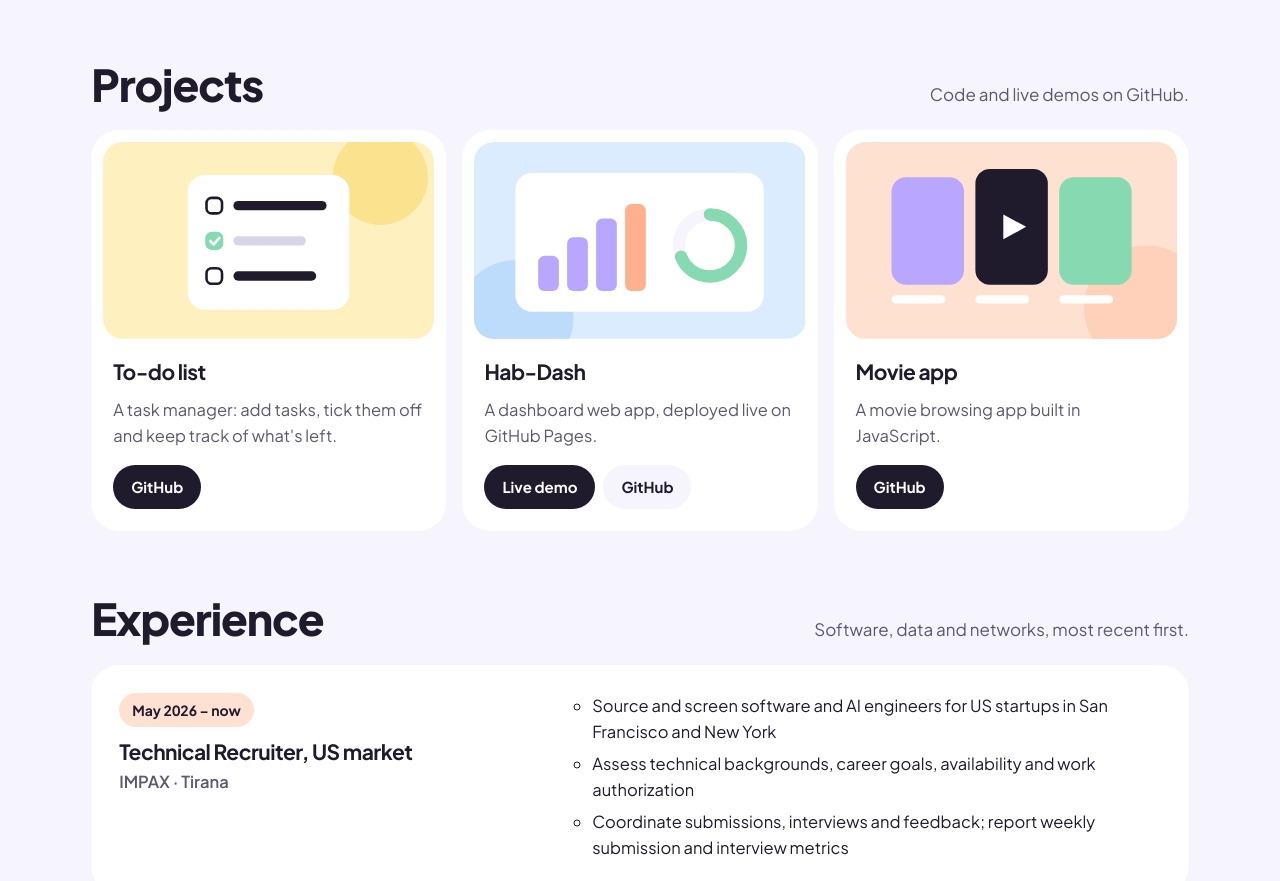
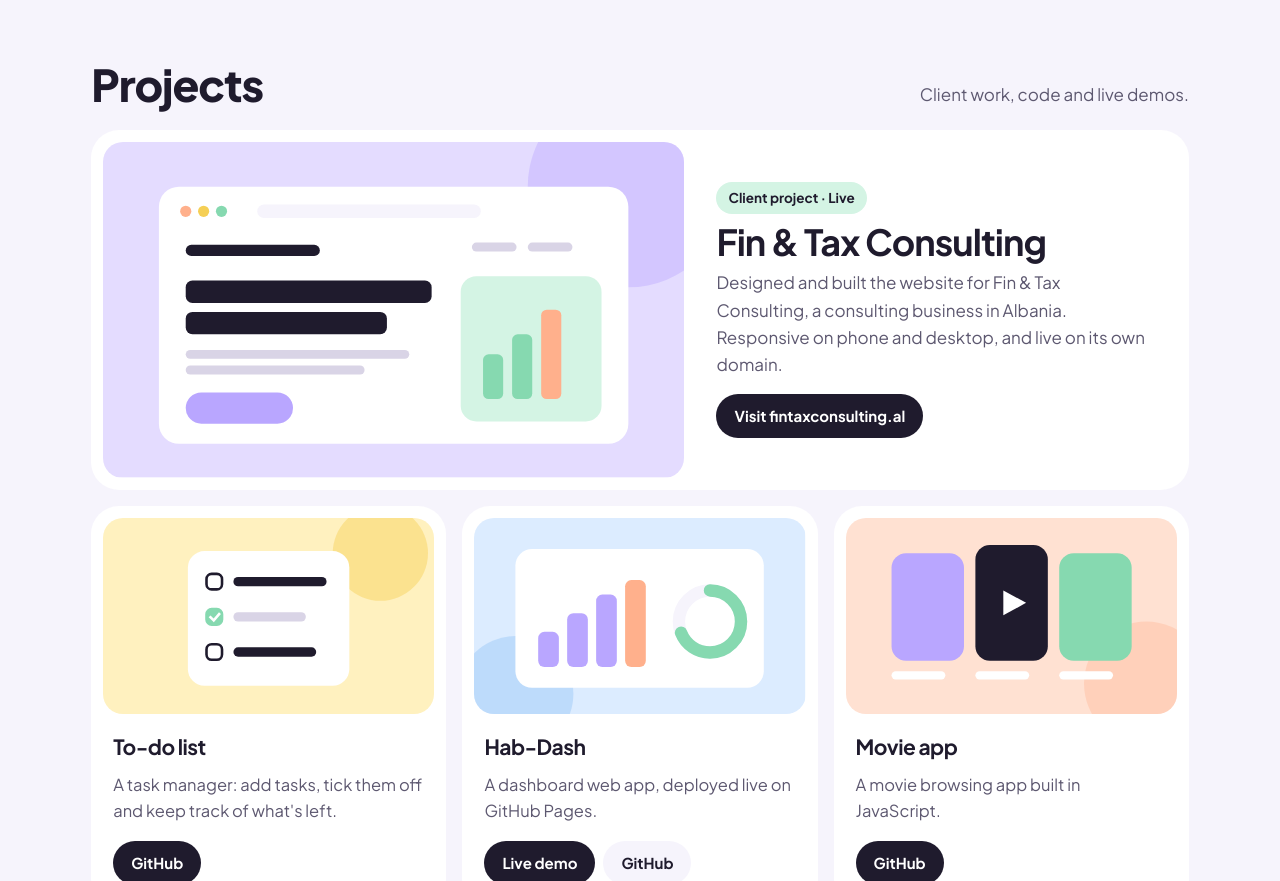
Before and after one commit to ida-eng/portfolio, a plain HTML site: page index.html in a window 1280 px wide. Shown: the part 1871-2752 px from the top of the page. Drawn offline with Linux system fonts and the light colour scheme.

Commit message:
Add Fin & Tax Consulting client project
Co-Authored-By: Claude Opus 5.5 <noreply@anthropic.com>
Claude-Session: https://claude.ai/code/session_016LVbnn2XT4DwDNpXTafRM5

```diff
--- a/index.html
+++ b/index.html
@@ -85,6 +85,11 @@ a:focus-visible{outline:3px solid var(--lav2);outline-offset:3px}
 .proj{display:grid;grid-template-columns:repeat(3,minmax(0,1fr));gap:16px}
 .p{background:var(--card);border-radius:var(--r);padding:12px;display:flex;flex-direction:column;transition:transform .25s}
 .p:hover{transform:translateY(-4px)}
+.p.feat{grid-column:1/-1;display:grid;grid-template-columns:minmax(0,1.2fr) minmax(0,1fr);gap:8px;align-items:center}
+.p.feat>div{padding:20px 24px}
+.p.feat h3{font-size:clamp(26px,3vw,36px);line-height:1.1}
+.p.feat p{font-size:17px}
+.badge{align-self:flex-start;background:var(--mint);padding:5px 12px;border-radius:999px;font-size:13.5px;font-weight:700}
 .p svg{display:block;width:100%;height:auto;border-radius:20px}
 .p>div{padding:16px 10px 10px;display:flex;flex-direction:column;gap:8px;flex:1}
 .p h3{font-size:21px}
@@ -122,7 +127,7 @@ footer{padding:28px 0 36px;color:var(--mute);font-size:14px}
 footer .wrap{display:flex;justify-content:space-between;gap:12px;flex-wrap:wrap}
 .lav{background:var(--lav)}.mint{background:var(--mint)}.peach{background:var(--peach)}.butter{background:var(--butter)}.sky{background:var(--sky)}
 @media(max-width:1000px){.hero{grid-column:1/-1}.stats{grid-column:1/-1;grid-template-columns:repeat(4,minmax(0,1fr))}.skills{grid-template-columns:repeat(2,minmax(0,1fr))}.cases,.proj,.edu{grid-template-columns:minmax(0,1fr)}}
-@media(max-width:760px){.stats{grid-template-columns:repeat(2,minmax(0,1fr))}.job,.contact{grid-template-columns:minmax(0,1fr)}.axis,.row{grid-template-columns:minmax(0,1fr);gap:4px}.axis .sp{display:none}.grid{left:0}.row{padding:8px 0}}
+@media(max-width:760px){.p.feat{grid-template-columns:minmax(0,1fr)}.p.feat>div{padding:16px 10px 10px}.stats{grid-template-columns:repeat(2,minmax(0,1fr))}.job,.contact{grid-template-columns:minmax(0,1fr)}.axis,.row{grid-template-columns:minmax(0,1fr);gap:4px}.axis .sp{display:none}.grid{left:0}.row{padding:8px 0}}
 @media(max-width:600px){nav{top:8px}nav .bar{border-radius:24px;padding:10px 12px}nav ul a{padding:8px 10px;font-size:14px}.skills{grid-template-columns:minmax(0,1fr)}.st{min-height:128px;padding:18px}.ticks span:nth-child(even){display:none}:root{--r:22px}}
 @media(prefers-reduced-motion:no-preference){.b{transform-origin:left;animation:grow .9s cubic-bezier(.2,.7,.2,1) both}@keyframes grow{from{transform:scaleX(0)}to{transform:scaleX(1)}}}
 @media(prefers-reduced-motion:reduce){html{scroll-behavior:auto}.btn,.p,.clist a{transition:none}}
@@ -192,8 +197,13 @@ footer .wrap{display:flex;justify-content:space-between;gap:12px;flex-wrap:wrap}
   </section>
 
   <section id="projects">
-    <div class="head"><h2>Projects</h2><p>Code and live demos on GitHub.</p></div>
+    <div class="head"><h2>Projects</h2><p>Client work, code and live demos.</p></div>
     <div class="proj">
+      <article class="p feat">
+        <svg viewBox="0 0 520 300" aria-hidden="true"><rect width="520" height="300" fill="var(--lav)"/><circle cx="470" cy="40" r="90" fill="var(--lav2)" opacity=".4"/><rect x="50" y="40" width="420" height="230" rx="18" fill="#fff"/><circle cx="74" cy="62" r="5" fill="var(--peach2)"/><circle cx="90" cy="62" r="5" fill="var(--butter2)"/><circle cx="106" cy="62" r="5" fill="var(--mint2)"/><rect x="138" y="56" width="200" height="12" rx="6" fill="var(--bg)"/><rect x="74" y="92" width="120" height="10" rx="5" fill="var(--ink)"/><rect x="330" y="90" width="40" height="8" rx="4" fill="#d9d4e6"/><rect x="380" y="90" width="40" height="8" rx="4" fill="#d9d4e6"/><rect x="74" y="124" width="220" height="20" rx="6" fill="var(--ink)"/><rect x="74" y="152" width="180" height="20" rx="6" fill="var(--ink)"/><rect x="74" y="186" width="200" height="8" rx="4" fill="#d9d4e6"/><rect x="74" y="200" width="160" height="8" rx="4" fill="#d9d4e6"/><rect x="74" y="224" width="96" height="28" rx="14" fill="var(--lav2)"/><rect x="320" y="120" width="126" height="130" rx="14" fill="var(--mint)"/><rect x="340" y="190" width="18" height="40" rx="5" fill="var(--mint2)"/><rect x="366" y="172" width="18" height="58" rx="5" fill="var(--mint2)"/><rect x="392" y="150" width="18" height="80" rx="5" fill="var(--peach2)"/></svg>
+        <div><span class="badge">Client project · Live</span><h3>Fin &amp; Tax Consulting</h3><p>Designed and built the website for Fin &amp; Tax Consulting, a consulting business in Albania. Responsive on phone and desktop, and live on its own domain.</p>
+        <div class="links"><a href="https://fintaxconsulting.al/">Visit fintaxconsulting.al</a></div></div>
+      </article>
       <article class="p">
         <svg viewBox="0 0 320 190" aria-hidden="true"><rect width="320" height="190" fill="var(--butter)"/><circle cx="268" cy="34" r="46" fill="var(--butter2)" opacity=".45"/><rect x="82" y="32" width="156" height="130" rx="16" fill="#fff"/><g fill="none" stroke="var(--ink)" stroke-width="2.5"><rect x="100" y="54" width="15" height="15" rx="5"/><rect x="100" y="88" width="15" height="15" rx="5" fill="var(--mint2)" stroke="var(--mint2)"/><rect x="100" y="122" width="15" height="15" rx="5"/></g><path d="M103 95l4 4 6-7" stroke="#fff" stroke-width="2.5" fill="none"/><rect x="126" y="57" width="90" height="9" rx="4.5" fill="var(--ink)"/><rect x="126" y="91" width="70" height="9" rx="4.5" fill="#d9d4e6"/><rect x="126" y="125" width="80" height="9" rx="4.5" fill="var(--ink)"/></svg>
         <div><h3>To-do list</h3><p>A task manager: add tasks, tick them off and keep track of what's left.</p>
```
